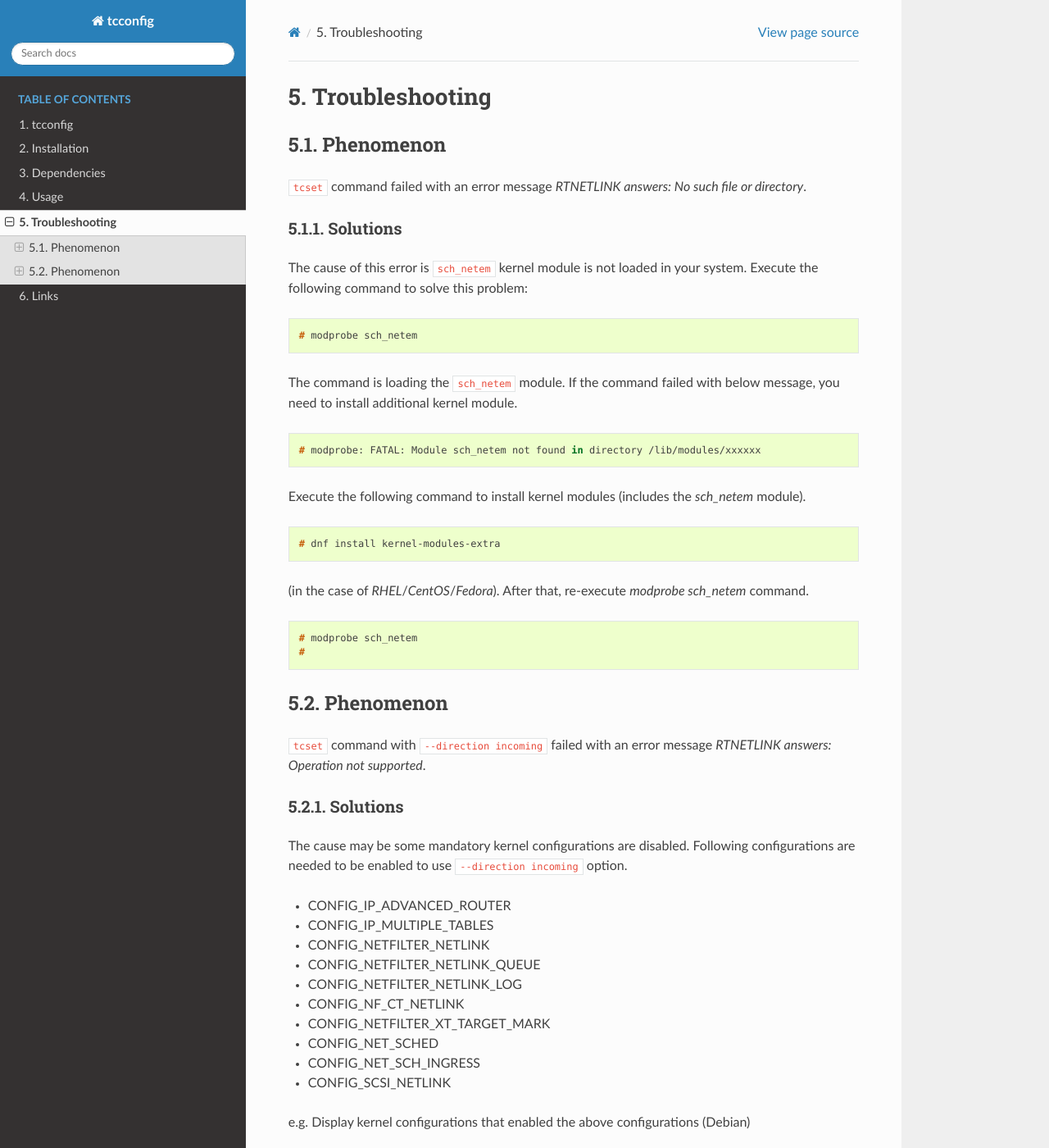
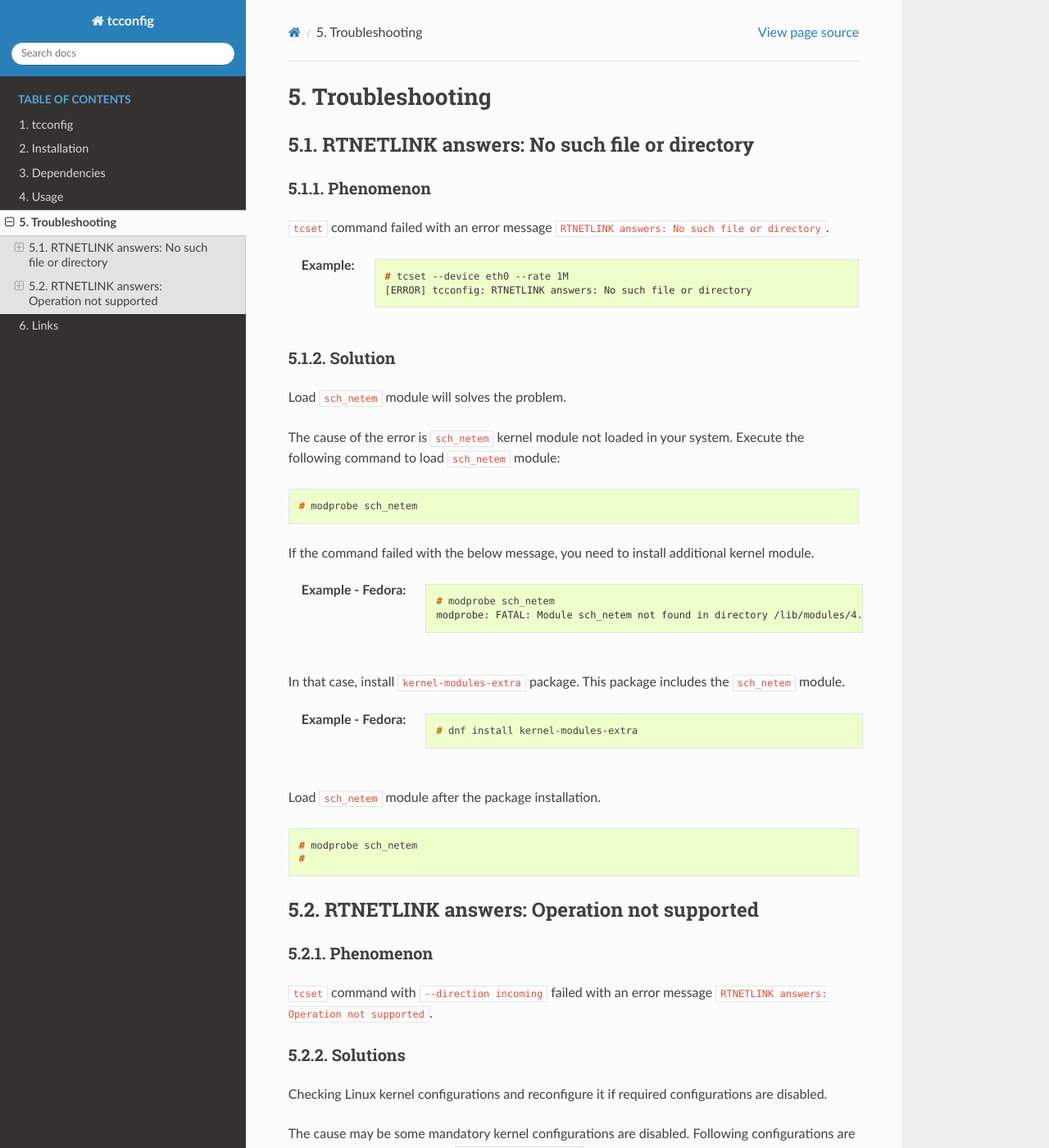
Before and after one commit to thombashi/tcconfig, a Sphinx documentation site: the page built from docs/pages/troubleshooting.rst, in a window 1280 px wide and 1400 px high. Shown: the whole window at 82% size. Built offline with Sphinx 7.4.7 and the Read the Docs theme 2.0.0, drawn with Linux system fonts in a browser that asks for light colours; pages that are not in the unit, such as notebooks, are missing from menus; some of the changed text lies outside the part shown.

Commit message:
Update docs

```diff
--- a/docs/pages/troubleshooting.rst
+++ b/docs/pages/troubleshooting.rst
@@ -1,35 +1,51 @@
 Troubleshooting
 ========================
 
+RTNETLINK answers: No such file or directory
+------------------------------------------------
+
 Phenomenon
-------------------------
-``tcset`` command failed with an error message `RTNETLINK answers: No such file or directory`.
+~~~~~~~~~~~~~~~~~~~~~~~~
+``tcset`` command failed with an error message ``RTNETLINK answers: No such file or directory``.
+
+:Example:
+
+    .. code:: console
+
+        # tcset --device eth0 --rate 1M
+        [ERROR] tcconfig: RTNETLINK answers: No such file or directory
 
 
-Solutions
+Solution
 ~~~~~~~~~~~~~~~~~~~~~~~~
-The cause of this error is ``sch_netem`` kernel module is not loaded in your system.
-Execute the following command to solve this problem:
+Load ``sch_netem`` module will solves the problem.
+
+The cause of the error is ``sch_netem`` kernel module not loaded in your system.
+Execute the following command to load ``sch_netem`` module:
 
 .. code:: console
 
     # modprobe sch_netem
 
-The command is loading the ``sch_netem`` module.
-If the command failed with below message, you need to install additional kernel module.
+If the command failed with the below message, you need to install additional kernel module.
 
-.. code:: console
+:Example - Fedora:
 
-    # modprobe: FATAL: Module sch_netem not found in directory /lib/modules/xxxxxx
+    .. code:: console
 
-Execute the following command to install kernel modules (includes the `sch_netem` module).
+        # modprobe sch_netem
+        modprobe: FATAL: Module sch_netem not found in directory /lib/modules/4.11.3-202.fc25.x86_64
 
-.. code:: console
+In that case, install ``kernel-modules-extra`` package.
+This package includes the ``sch_netem`` module.
 
-    # dnf install kernel-modules-extra
+:Example - Fedora:
 
-(in the case of `RHEL`/`CentOS`/`Fedora`).
-After that, re-execute `modprobe sch_netem` command.
+    .. code:: console
+
+        # dnf install kernel-modules-extra
+
+Load ``sch_netem`` module after the package installation.
 
 .. code:: console
 
@@ -37,12 +53,18 @@ After that, re-execute `modprobe sch_netem` command.
     #
 
 
+RTNETLINK answers: Operation not supported
+------------------------------------------------
+
 Phenomenon
-------------------------
-``tcset`` command with ``--direction incoming`` failed with an error message `RTNETLINK answers: Operation not supported`.
+~~~~~~~~~~~~~~~~~~~~~~~~
+``tcset`` command with ``--direction incoming`` failed with an error message
+``RTNETLINK answers: Operation not supported``.
 
 Solutions
 ~~~~~~~~~~~~~~~~~~~~~~~~
+Checking Linux kernel configurations and reconfigure it if required configurations are disabled.
+
 The cause may be some mandatory kernel configurations are disabled.
 Following configurations are needed to be enabled to use ``--direction incoming`` option.
 
@@ -57,7 +79,7 @@ Following configurations are needed to be enabled to use ``--direction incoming`
 - CONFIG_NET_SCH_INGRESS
 - CONFIG_SCSI_NETLINK
 
-e.g. Display kernel configurations that enabled the above configurations (Debian)
+e.g. Kernel configurations that enabled the above configurations (Debian)
 
 .. code:: console
 
@@ -74,8 +96,12 @@ e.g. Display kernel configurations that enabled the above configurations (Debian
     CONFIG_SCSI_NETLINK=y
 
 These configurations need to either ``y`` or ``m``.
-If some of the configurations are disabled, you need to enable the configurations and recompile the kernel.
+If some of the configurations are disabled, you need to:
+
+1. enable the kernel configurations
+2. build kernel
+3. using the compiled kernel image as boot kernel
 
 .. note::
 
-    Name of the `/boot/config-3.16.0-4-amd64` will be changed depends on environment.
+    Name of the kernel configuration file (``/boot/config-3.16.0-4-amd64``) will be different depends on the environment.
```
Also changed, not shown: docs/pages/usage/tcset/tcset_help_output.txt (+16 -11 lines).
